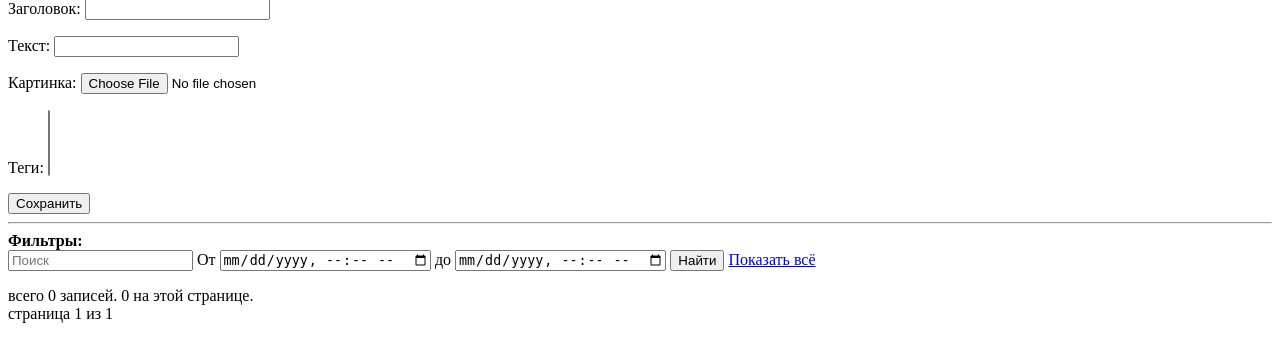
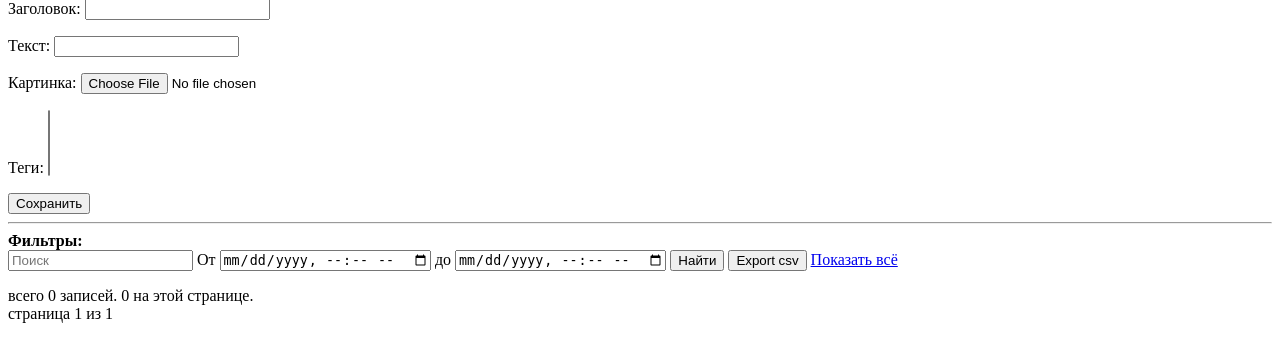
Before and after one commit to Lyaysan2/django-notes, a Django app: page / in a window 1280 px wide. Shown: the part 169-531 px from the top of the page. Run offline with Django 4.2, Linux system fonts and the light colour scheme; the visitor is signed in with stand-in values (Sample User, id 1); data that the repository does not hold is empty.

Commit message:
+ export csv

```diff
--- /dev/null
+++ b/web/services.py
@@ -0,0 +1,27 @@
+import csv
+
+
+def filter_notes(notes_qs, filters: dict):
+    if filters['search']:
+        notes_qs = notes_qs.filter(text__icontains=filters['search'])
+
+    if filters['start_date']:
+        notes_qs = notes_qs.filter(updated_at__gte=filters['start_date'])
+
+    if filters['end_date']:
+        notes_qs = notes_qs.filter(updated_at__lte=filters['end_date'])
+
+    return notes_qs
+
+
+def export_notes_csv(notes_qs, response):
+    writer = csv.writer(response)
+    writer.writerow(("title", "text", "created_at", "updated_at", "tags"))
+
+    for note in notes_qs:
+        writer.writerow((
+            note.title, note.text, note.created_at, note.updated_at,
+            " ".join([n.name for n in note.tags.all()])
+        ))
+
+    return response
--- a/web/templates/web/main.html
+++ b/web/templates/web/main.html
@@ -17,6 +17,7 @@
         {% endfor %}
 
         <button>Найти</button>
+        <button name="export" value="csv">Export csv</button>
 
         <a href="?">Показать всё</a>
     </form>
--- a/web/views.py
+++ b/web/views.py
@@ -9,8 +9,10 @@ from django.utils.timezone import now
 from django.core.paginator import Paginator
 from django.db.models import Count, F, Max, Min, Q, Sum
 from django.db.models.functions import TruncDate
+from django.http import HttpResponse
 
 from web.models import Note, Tag
+from web.services import filter_notes, export_notes_csv
 
 User = get_user_model()
 
@@ -21,16 +23,8 @@ def main_view(request):
 
     filter_form = NoteFilterForm(request.GET)
     filter_form.is_valid()
-    filters = filter_form.cleaned_data
 
-    if filters['search']:
-        notes = notes.filter(text__icontains=filters['search'])
-
-    if filters['start_date']:
-        notes = notes.filter(updated_at__gte=filters['start_date'])
-
-    if filters['end_date']:
-        notes = notes.filter(updated_at__lte=filters['end_date'])
+    notes = filter_notes(notes, filter_form.cleaned_data)
 
     total_count = notes.count()
     notes = notes.prefetch_related("tags").select_related("user").annotate(
@@ -40,6 +34,13 @@ def main_view(request):
 
     page_number = request.GET.get("page", 1)
     paginator = Paginator(notes, per_page=10)
+
+    if request.GET.get("export") == 'csv':
+        response = HttpResponse(
+            content_type='text/csv',
+            headers={"Content-Disposition": "attachment; filename=notes.csv"}
+        )
+        return export_notes_csv(notes, response)
 
     return render(request, 'web/main.html', {
         "notes": paginator.get_page(page_number),
```
